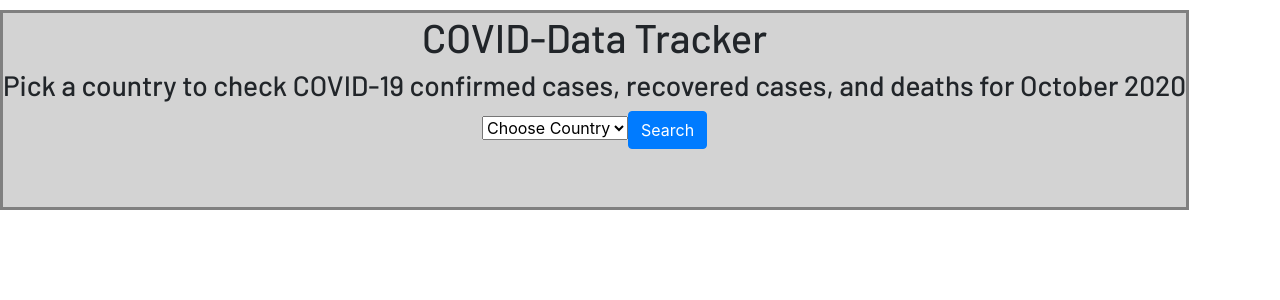
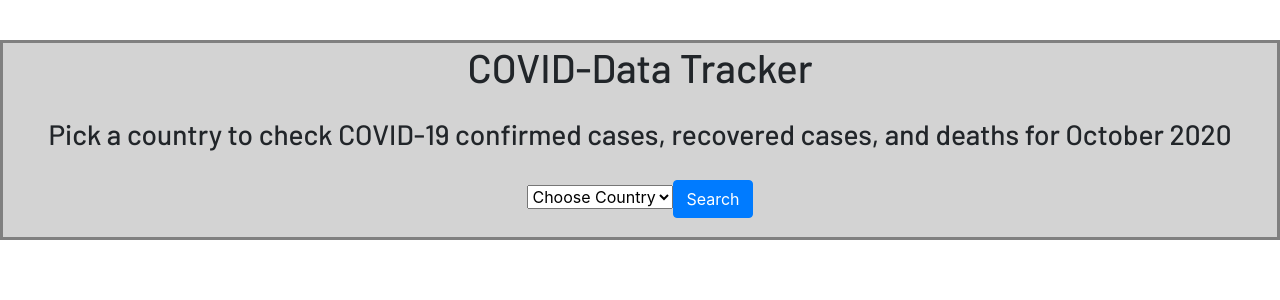
Before and after one commit to jasminedelrey/covid-data-website, a React (Create React App) app: page / in a window 1280 px wide. Shown: the top 300 px of the page. Built offline with nearby package versions, Linux system fonts and the light colour scheme; no server answers.

Commit message:
final touches css

```diff
--- a/src/Components/Home/Home.css
+++ b/src/Components/Home/Home.css
@@ -7,12 +7,15 @@ h1, h3 {
 .home {
     display: inline-block;
     text-align: center;
-    margin-left: auto;
-    margin-right: auto;
     background-color: lightgray;
-    margin-top: 10px;
     height: 200px;
     border: 3px solid gray;
+    margin-top: 40px;
+
+    display: flex;
+    flex-direction: row;
+    flex-wrap: wrap;
+    justify-content: center;
 }
 
 .hidden {
```
